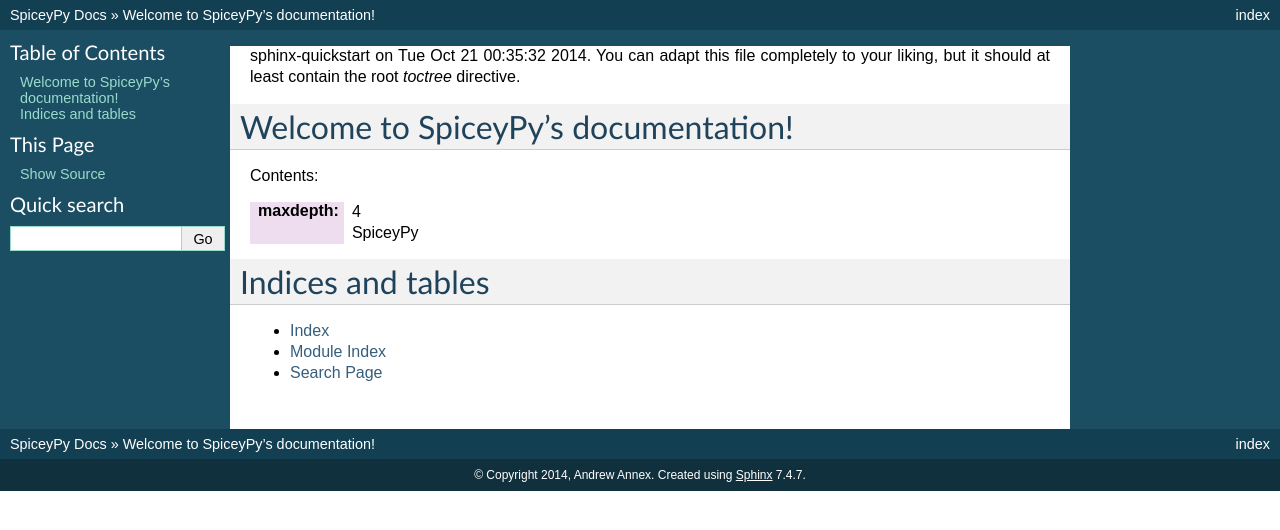
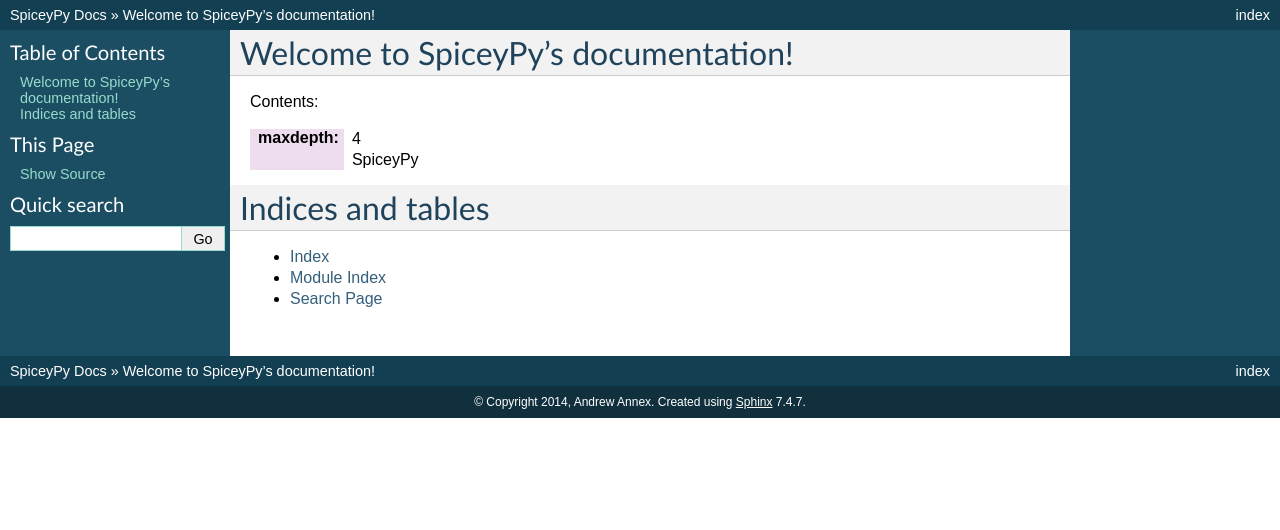
Before and after one commit to AndrewAnnex/SpiceyPy, a Sphinx documentation site: the page built from docs/index.rst, in a window 1280 px wide. Shown: the top 530 px of the page. Built offline with Sphinx 7.4.7, drawn with Linux system fonts in a browser that asks for light colours.

Commit message:
updated docstrings to reflect current master, updated index

```diff
--- a/docs/index.rst
+++ b/docs/index.rst
@@ -1,8 +1,3 @@
-.. SpiceyPy documentation master file, created by
-sphinx-quickstart on Tue Oct 21 00:35:32 2014.
-You can adapt this file completely to your liking, but it should at least
-contain the root `toctree` directive.
-
 Welcome to SpiceyPy's documentation!
 ====================================
 
```
